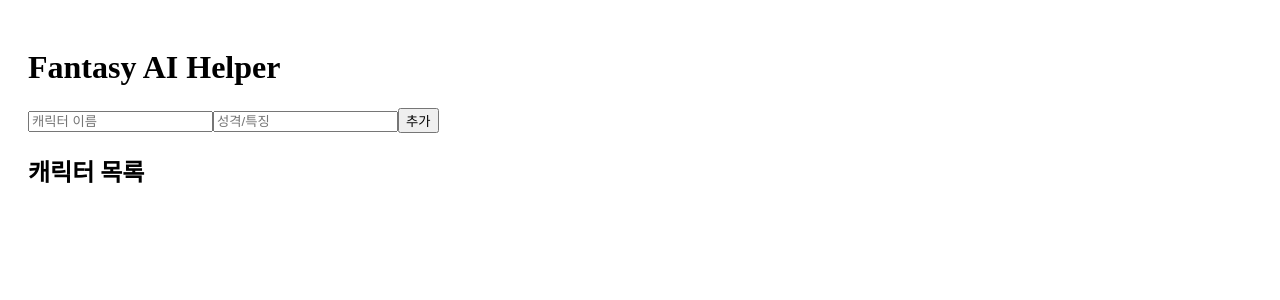
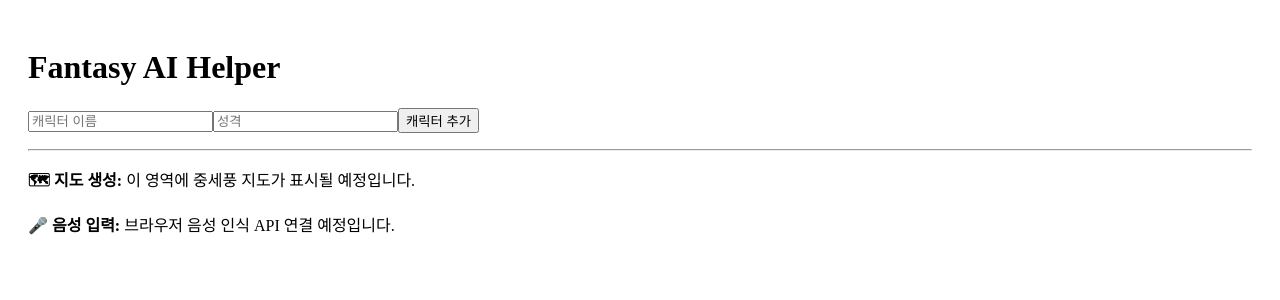
Before and after one commit to d-day1/fantasy-ai-helper, a Next.js app: page / in a window 1280 px wide. Shown: the top 300 px of the page. Built offline with nearby package versions, Linux system fonts and the light colour scheme.

Commit message:
Add files via upload

```diff
--- a/pages/index.tsx
+++ b/pages/index.tsx
@@ -1,23 +1,39 @@
 import React, { useState } from 'react';
-import CharacterForm from '../components/CharacterForm';
+
+type Character = {
+  name: string;
+  trait: string;
+};
 
 export default function Home() {
-  const [characters, setCharacters] = useState([]);
+  const [characters, setCharacters] = useState<Character[]>([]);
+  const [input, setInput] = useState('');
+  const [trait, setTrait] = useState('');
 
-  const addCharacter = (character: any) => {
-    setCharacters([...characters, character]);
+  const handleAdd = () => {
+    if (input && trait) {
+      setCharacters([...characters, { name: input, trait }]);
+      setInput('');
+      setTrait('');
+    }
   };
 
   return (
-    <div style={{ padding: '20px' }}>
+    <main style={{ padding: 20 }}>
       <h1>Fantasy AI Helper</h1>
-      <CharacterForm onAdd={addCharacter} />
-      <h2>캐릭터 목록</h2>
+      <div>
+        <input value={input} onChange={e => setInput(e.target.value)} placeholder="캐릭터 이름" />
+        <input value={trait} onChange={e => setTrait(e.target.value)} placeholder="성격" />
+        <button onClick={handleAdd}>캐릭터 추가</button>
+      </div>
       <ul>
-        {characters.map((c, i) => (
-          <li key={i}>{c.name} - {c.trait}</li>
+        {characters.map((char, i) => (
+          <li key={i}>{char.name} - {char.trait}</li>
         ))}
       </ul>
-    </div>
+      <hr />
+      <p><strong>🗺 지도 생성:</strong> 이 영역에 중세풍 지도가 표시될 예정입니다.</p>
+      <p><strong>🎤 음성 입력:</strong> 브라우저 음성 인식 API 연결 예정입니다.</p>
+    </main>
   );
 }
```
